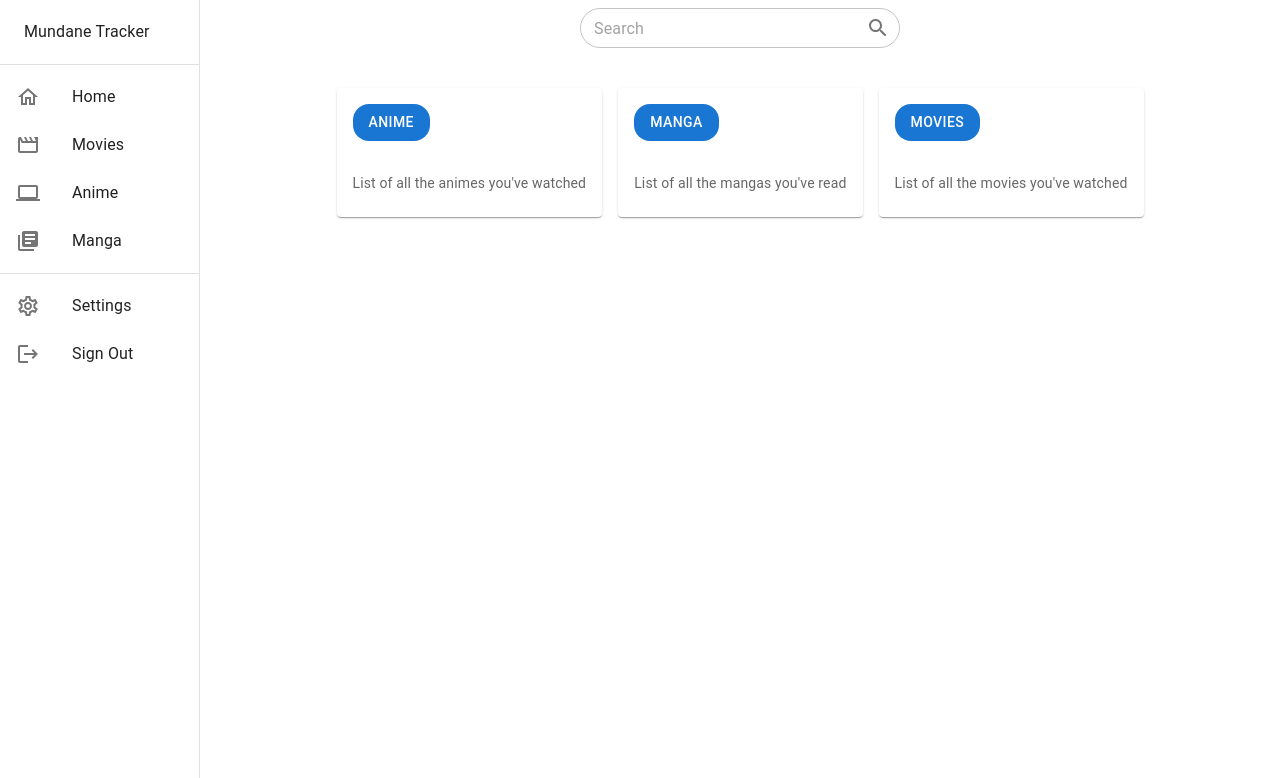
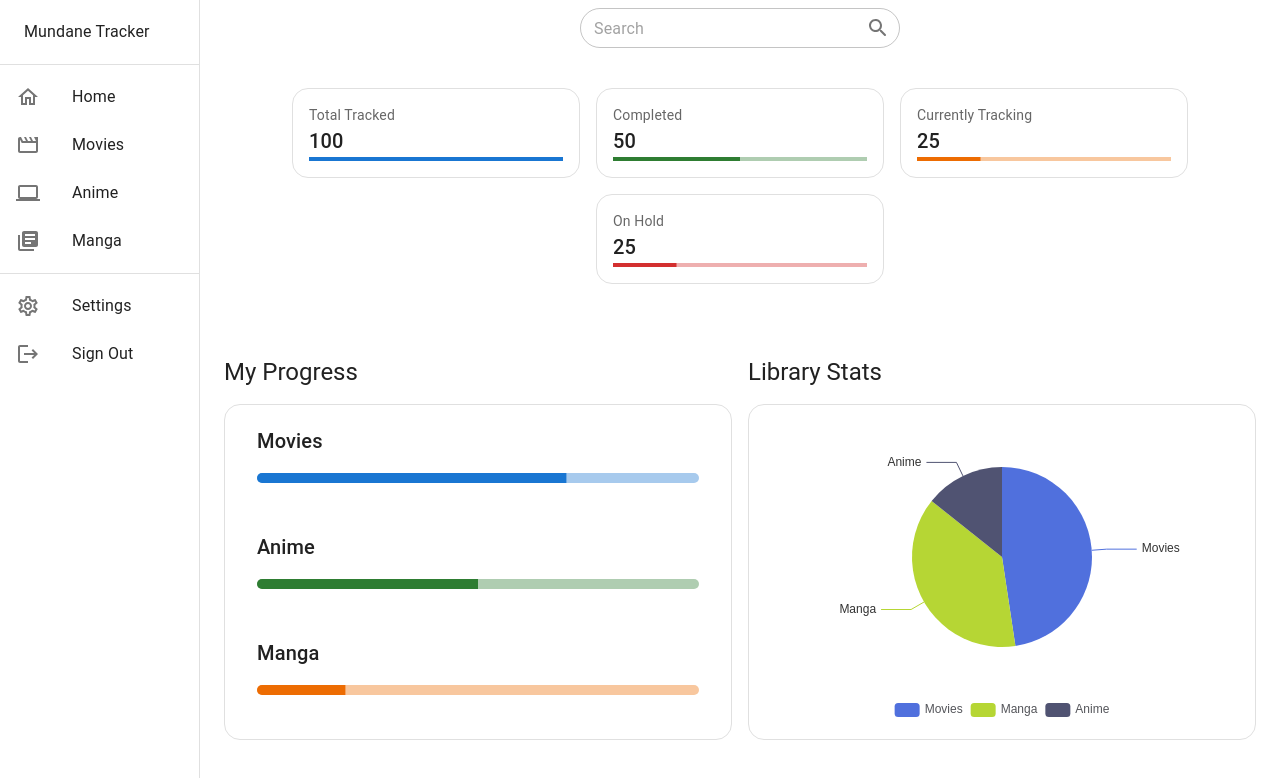
Before and after one commit to diamond-cube/mundane-tracker-app, a React (Vite) app in the folder frontend/: page / in a window 1280 px wide. Shown: the top 778 px of the page. Built offline with nearby package versions, Linux system fonts and the light colour scheme.

Commit message:
feature(frontend): home dashboard
Changes:

- Removed the old button-based cards used for navigation
- Added new cards displaying tracking statistics
- Added a pie chart to show the distribution of user content

```diff
--- a/frontend/src/views/Home.jsx
+++ b/frontend/src/views/Home.jsx
@@ -1,13 +1,17 @@
 import {
+  Box,
   Button,
   Card,
+  CardActionArea,
   CardContent,
   CardHeader,
   Grid,
+  LinearProgress,
   Stack,
   Typography,
 } from "@mui/material";
 import { useNavigate } from "react-router-dom";
+import Pie from "../components/Graphs/Pie";
 
 export default function Home() {
   const nav = useNavigate();
@@ -18,53 +22,140 @@ export default function Home() {
 
   const cards = [
     {
-      title: "Anime",
-      description: "List of all the animes you've watched",
-      onClick: () => {
-        nav("/anime");
-      },
+      id: 1,
+      title: "Total Tracked",
+      value: 100,
+      color: "primary",
     },
     {
-      title: "Manga",
-      description: "List of all the mangas you've read",
-      onClick: () => {
-        nav("/manga");
-      },
+      id: 2,
+      title: "Completed",
+      value: 50,
+      color: "success",
     },
     {
-      title: "Movies",
-      description: "List of all the movies you've watched",
-      onClick: () => {
-        nav("/movies");
+      id: 3,
+      title: "Currently Tracking",
+      value: 25,
+      color: "warning",
     },
+    {
+      id: 4,
+      title: "On Hold",
+      value: 25,
+      color: "error",
     },
+  ];
+  const pieData = [
+    { value: 10, name: "Movies" },
+    { value: 8, name: "Manga" },
+    { value: 3, name: "Anime" },
   ];
   return (
     <>
+      <Stack gap={5}>
         <Grid container justifyContent={"center"} gap={2}>
-        {cards.map((c) => (
-          <Card>
-            <CardHeader
-              title={
-                <span>
-                  <Button
-                    variant="contained"
-                    sx={buttonStyle}
-                    onClick={c.onClick}
+          {cards.map((card) => (
+            <Card
+              sx={{
+                width: "18rem",
+                boxShadow: "none",
+                border: "1px solid #e0e0e0",
+                borderRadius: "1rem",
+              }}
+              key={card.id}
             >
-                    {c.title}
-                  </Button>
-                </span>
-              }
-            />
-            <CardContent>
-              <Typography variant="body2" color="textSecondary">
-                {c.description}
+              <CardActionArea sx={{ height: "100%" }}>
+                <CardContent sx={{ height: "100%" }}>
+                  <Typography variant="body2" color="text.secondary">
+                    {card.title}
                   </Typography>
+                  <Typography variant="h6" color="text.primary">
+                    {card.value}
+                  </Typography>
+                  <LinearProgress value={card.value} variant="determinate" color={card.color} />
                 </CardContent>
+              </CardActionArea>
             </Card>
           ))}
         </Grid>
+
+        <Stack direction={"row"} justifyContent={"center"} gap={2}>
+          <Box sx={{ width: "100%" }}>
+            <Typography variant="h5" mt={4} mb={2}>
+              My Progress
+            </Typography>
+            <Card
+              sx={{
+                height: "21rem",
+                boxShadow: "none",
+                border: "1px solid #e0e0e0",
+                borderRadius: "1rem",
+              }}
+            >
+              <CardActionArea sx={{ p: 2, height: "100%" }}>
+                <Stack gap={3}>
+                  <Box>
+                    <Typography variant="h6" paddingX={2}>
+                      Movies
+                    </Typography>
+                    <CardContent>
+                      <LinearProgress
+                        variant="determinate"
+                        value={70}
+                        sx={{ height: 10, borderRadius: 5 }}
+                      />
+                    </CardContent>
+                  </Box>
+                  <Box>
+                    <Typography variant="h6" paddingX={2}>
+                      Anime
+                    </Typography>
+                    <CardContent>
+                      <LinearProgress
+                        variant="determinate"
+                        value={50}
+                        sx={{ height: 10, borderRadius: 5 }}
+                        color="success"
+                      />
+                    </CardContent>
+                  </Box>
+                  <Box>
+                    <Typography variant="h6" paddingX={2}>
+                      Manga
+                    </Typography>
+                    <CardContent>
+                      <LinearProgress
+                        variant="determinate"
+                        value={20}
+                        sx={{ height: 10, borderRadius: 5 }}
+                        color="warning"
+                      />
+                    </CardContent>
+                  </Box>
+                </Stack>
+              </CardActionArea>
+            </Card>
+          </Box>
+          <Box sx={{ width: "100%" }}>
+            <Typography variant="h5" mt={4} mb={2}>
+              Library Stats
+            </Typography>
+            <Card
+              sx={{
+                height: "21rem",
+                boxShadow: "none",
+                border: "1px solid #e0e0e0",
+                borderRadius: "1rem",
+              }}
+            >
+              <CardActionArea sx={{ p: 2, height: "100%" }}>
+                <Pie data={pieData} />
+              </CardActionArea>
+            </Card>
+          </Box>
+        </Stack>
+      </Stack>
     </>
   );
 }
```
Lines whose indentation alone changed are shown as unchanged.
